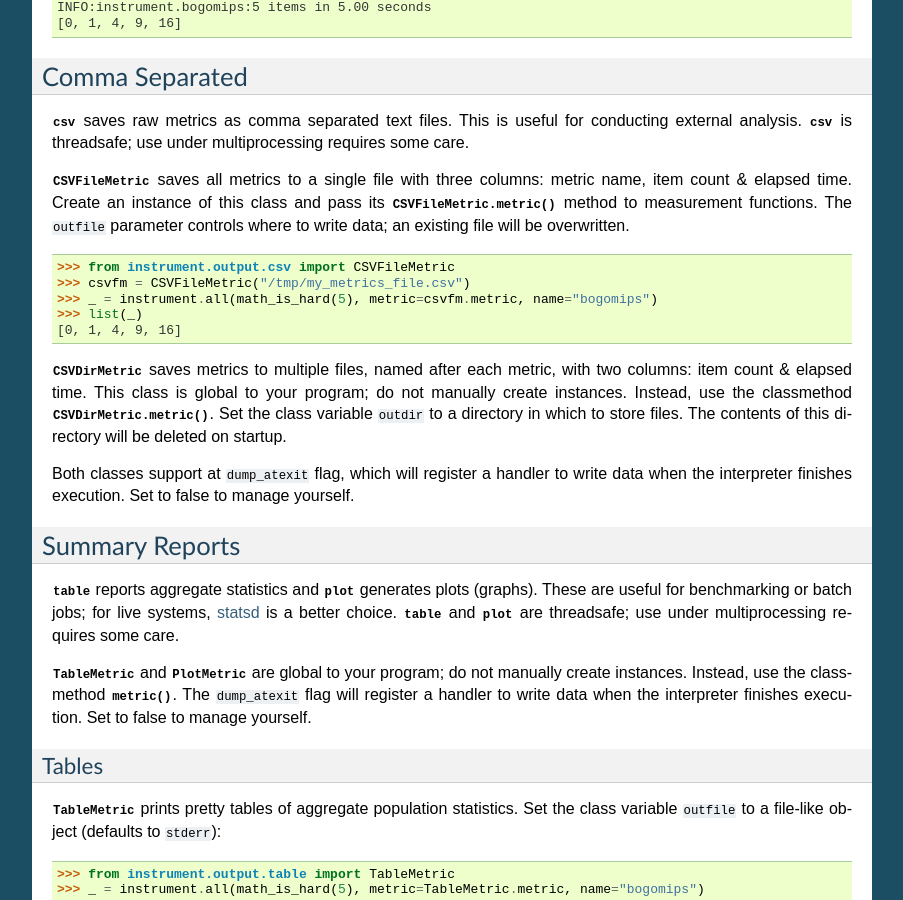
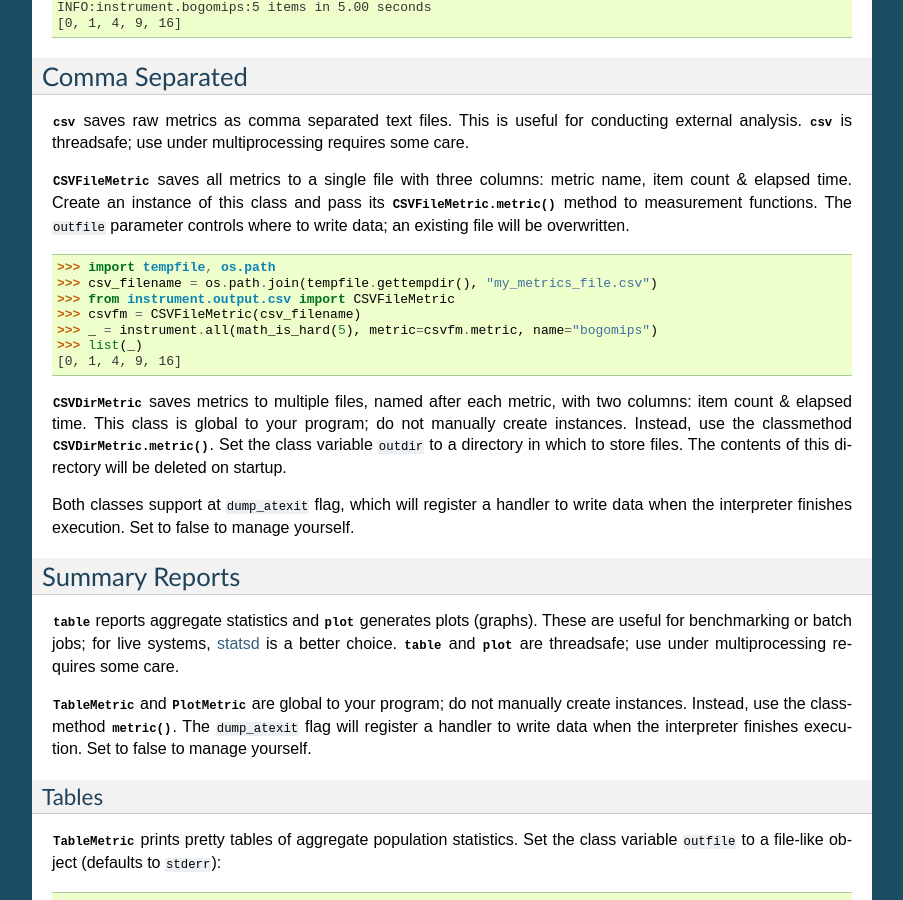
Before and after one commit to wearpants/instrument, a Sphinx documentation site: the page built from doc/output.rst, in a window 1280 px wide and 900 px high, scrolled down 563 px. Shown: the whole window, without its empty margins (198-1101 px from the left). Built offline with Sphinx 7.4.7, drawn with Linux system fonts in a browser that asks for light colours.

Commit message:
fix temporary directory usage to work on Travis. Fixes #36

```diff
--- a/doc/output.rst
+++ b/doc/output.rst
@@ -44,8 +44,10 @@ class and pass its :meth:`.CSVFileMetric.metric` method to measurement
 functions. The ``outfile`` parameter controls where to write data; an existing
 file will be overwritten.
 
+>>> import tempfile, os.path
+>>> csv_filename = os.path.join(tempfile.gettempdir(), "my_metrics_file.csv")
 >>> from instrument.output.csv import CSVFileMetric
->>> csvfm = CSVFileMetric("/tmp/my_metrics_file.csv")
+>>> csvfm = CSVFileMetric(csv_filename)
 >>> _ = instrument.all(math_is_hard(5), metric=csvfm.metric, name="bogomips")
 >>> list(_)
 [0, 1, 4, 9, 16]
```
